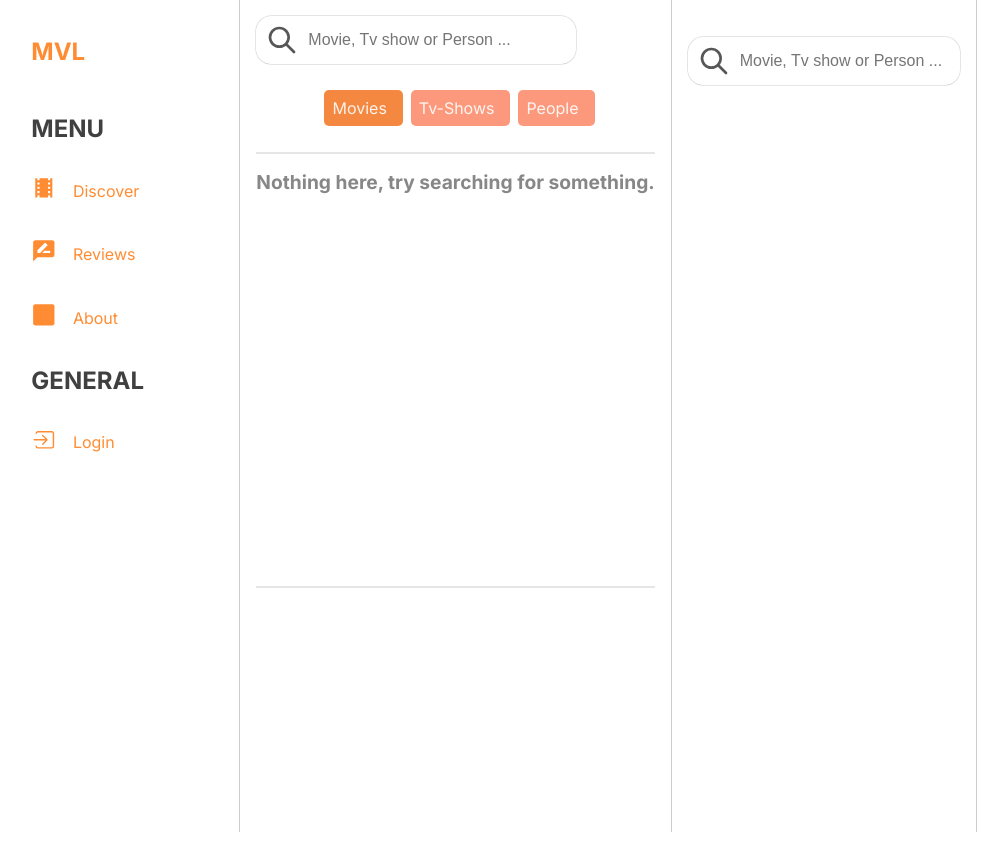
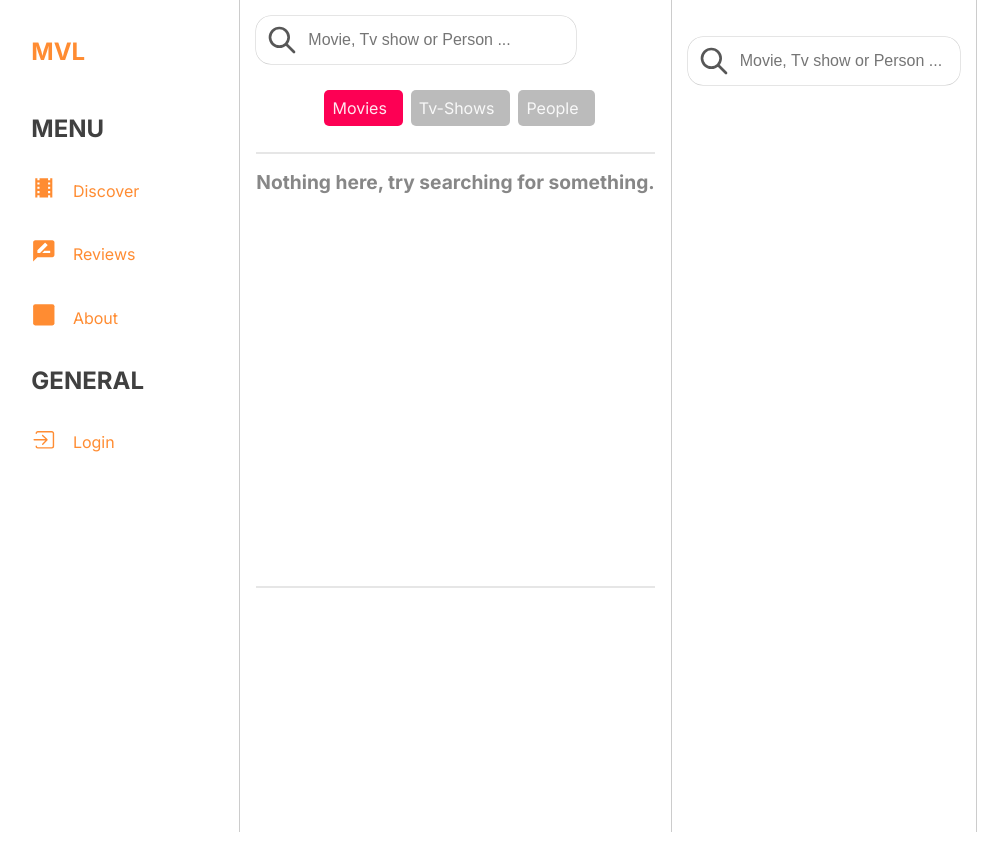
Before and after one commit to dndanli/My-movie-list, a React (Create React App) app in the folder frontend/: page /discover in a window 1280 px wide. Shown: the whole page, without its empty margins (136-1144 px from the left). Built offline with nearby package versions, Linux system fonts and the light colour scheme.

Commit message:
changed button colors

```diff
--- a/frontend/src/Pages/Discover/Discover.tsx
+++ b/frontend/src/Pages/Discover/Discover.tsx
@@ -30,7 +30,7 @@ const Discover = ({ className }: DiscoverProps) => {
   useEffect(() => {
     const fetchData = async () => {
       if (searchParams.get("query")) {
-      const response = await getSearchQueryResponse(
+        const response = await getSearchQueryResponse(
           searchParams.get("query")
         );
         setResponseData(response);
@@ -52,7 +52,9 @@ const Discover = ({ className }: DiscoverProps) => {
 
   return (
     <div className={className}>
-      <StyledSearchBar className="search-bar" />
+      <div className="searchbar-discover wrapper">
+        <StyledSearchBar className="search-bar" />
+      </div>
       <ul className="filter-section">
         <StyledButton
           className="filter-button"
@@ -63,9 +65,7 @@ const Discover = ({ className }: DiscoverProps) => {
               : responseData?.[0].total_results
           }
           color={
-            currVisible === "movie"
-              ? "rgb(245, 136, 64)"
-              : "  rgb(252, 153, 124)"
+            currVisible === "movie" ? "rgb(253, 0, 84)" : "rgb(187, 187, 187)"
           }
           clickHandler={() => {
             setCurrVisible("movie");
@@ -80,9 +80,7 @@ const Discover = ({ className }: DiscoverProps) => {
               : responseData?.[1].total_results
           }
           color={
-            currVisible === "tv"
-              ? "rgb(245, 136, 64)"
-              : "  rgb(252, 153, 124)"
+            currVisible === "tv" ? "rgb(253, 0, 84)" : " rgb(187, 187, 187)"
           }
           clickHandler={() => {
             setCurrVisible("tv");
@@ -97,9 +95,7 @@ const Discover = ({ className }: DiscoverProps) => {
               : responseData?.[2].total_results
           }
           color={
-            currVisible === "people"
-              ? "rgb(245, 136, 64)"
-              : "  rgb(252, 153, 124)"
+            currVisible === "people" ? "rgb(253, 0, 84)" : "rgb(187, 187, 187)"
           }
           clickHandler={() => {
             setCurrVisible("people");
```
